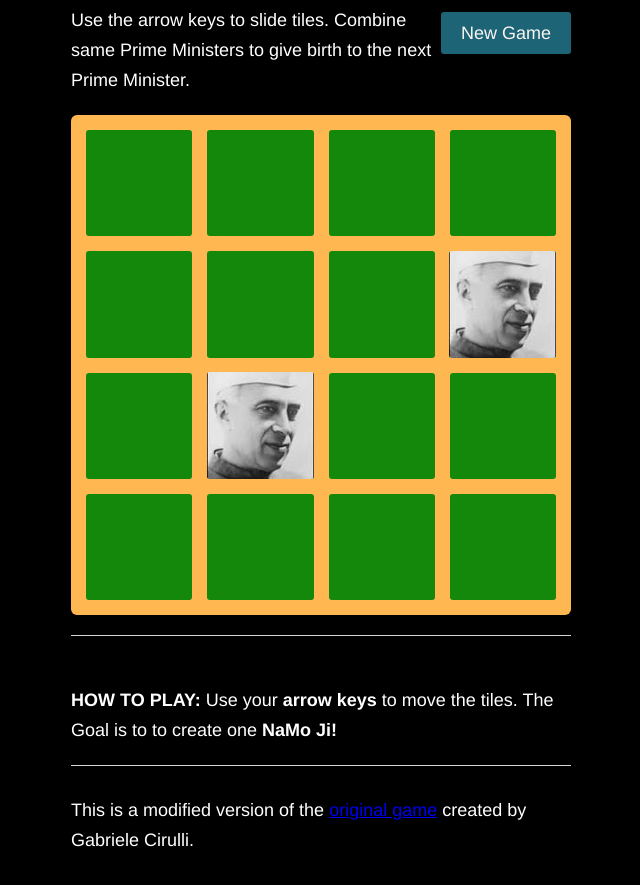
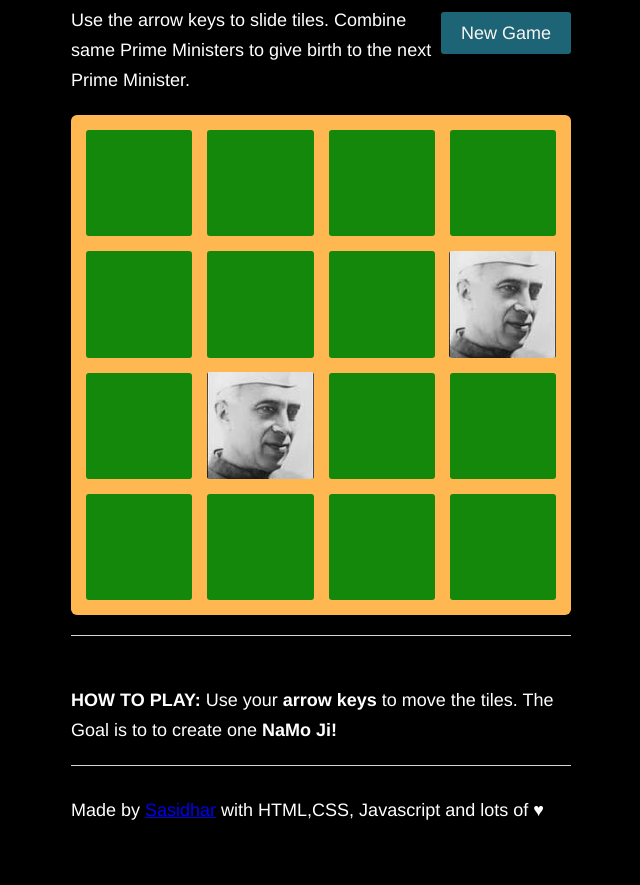
Before and after one commit to SasiDharKM/NaMo, a plain HTML site: page index.html in a window 1280 px wide. Shown: the part 153-1038 px from the top of the page, without its empty margins (319-959 px from the left). Drawn offline with Linux system fonts and the light colour scheme.

Commit message:
Made some changes

```diff
--- a/index.html
+++ b/index.html
@@ -80,7 +80,7 @@
     </p>
     <hr>
     <p>
-    This is a modified version of the <a href="http://gabrielecirulli.github.io/2048/" target="_blank">original game</a> created by Gabriele Cirulli.
+    Made by <a href="https://github.com/SasiDharKM">Sasidhar</a> with HTML,CSS, Javascript and lots of &hearts;
     </p>
   </div>
 
```
